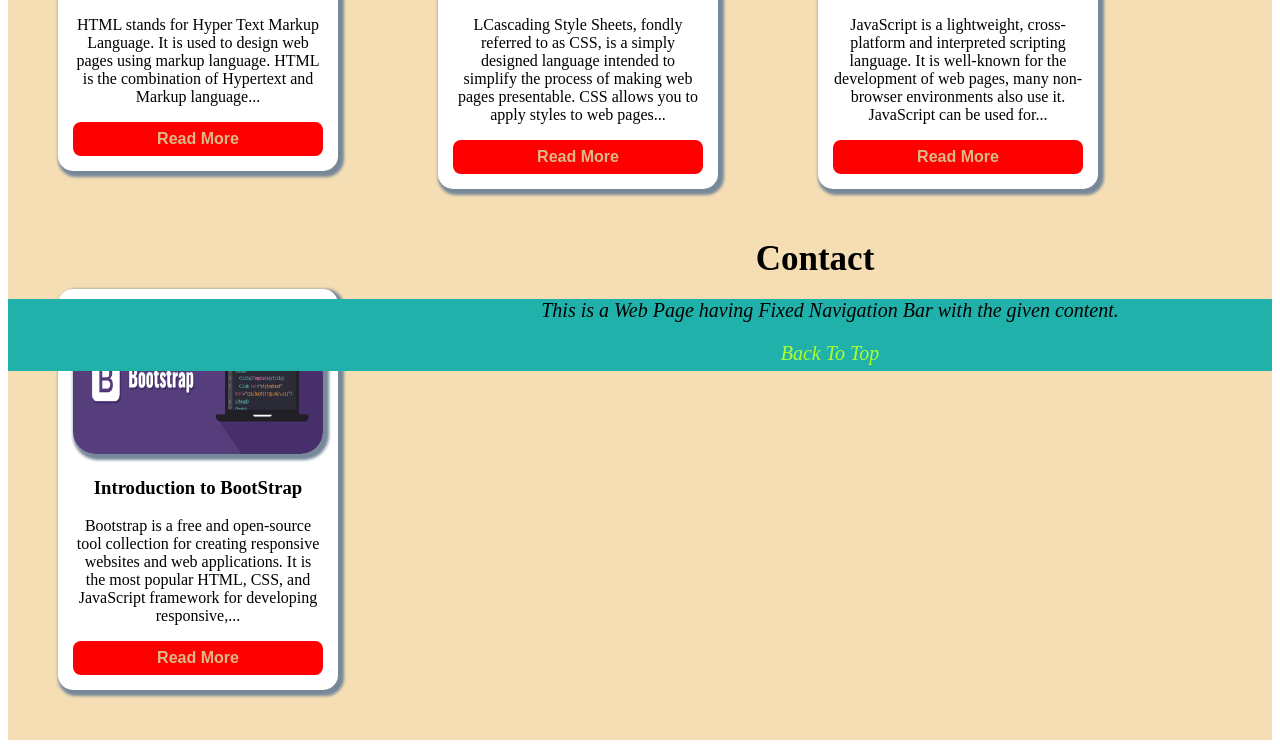
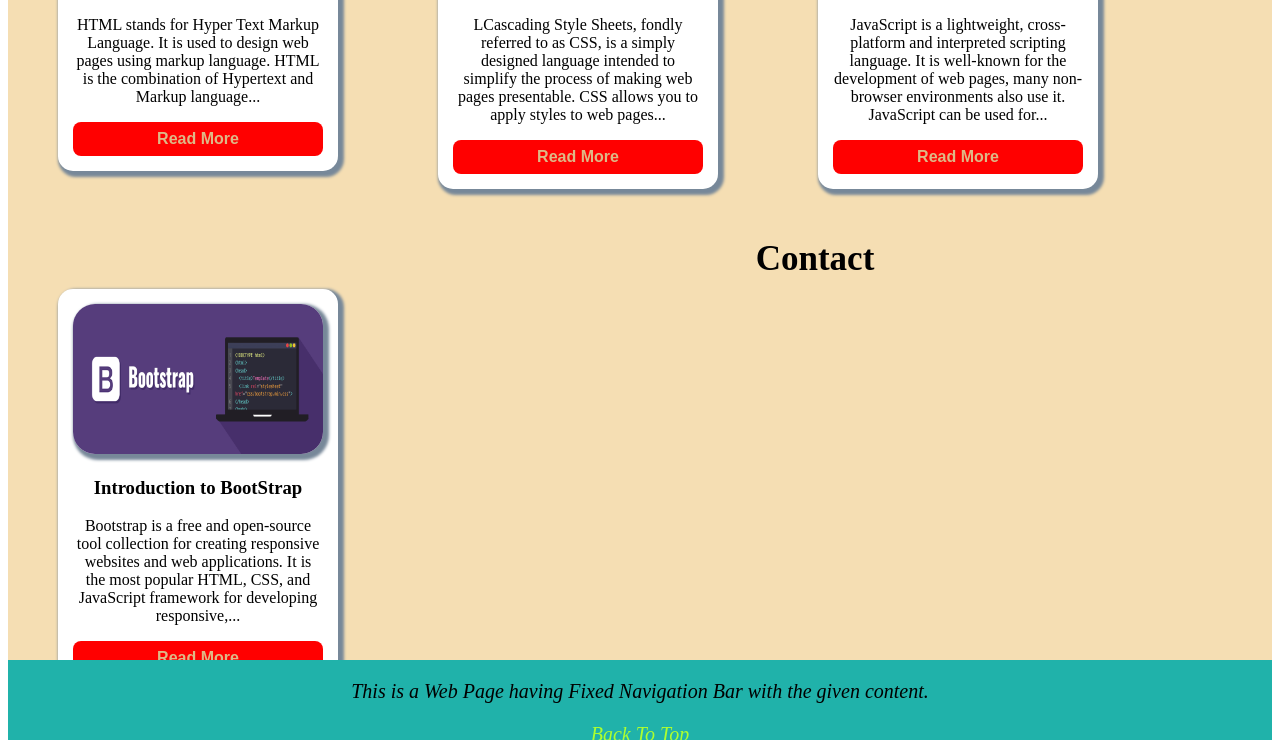
Before and after one commit to Divyanshi-Bansal/Full-Stack-1, a plain HTML site: page Practicals/Practical-8.html in a window 1280 px wide. Shown: the part 2735-3483 px from the top of the page. Drawn offline with Linux system fonts and the light colour scheme.

Commit message:
fixed footer

```diff
--- a/Practicals.css/Practical-8.css
+++ b/Practicals.css/Practical-8.css
@@ -172,8 +172,9 @@ h1{
     color: wheat;
 }
 .footer{
-    height: 9vh;width: 100%;
-    position: sticky;
+    height: 10vh;width: 100%;
+    position: absolute;
+    bottom: 0;
     background-color:lightseagreen;
 }
 .footer li {
@@ -190,7 +191,7 @@ h1{
 .footer li a:hover{
     color: indigo;
     font-variant-caps: unicase;
-    font-size: 35px;
+    font-size: 25px;
     font-weight: bold;
 }
 .footer p{
```
